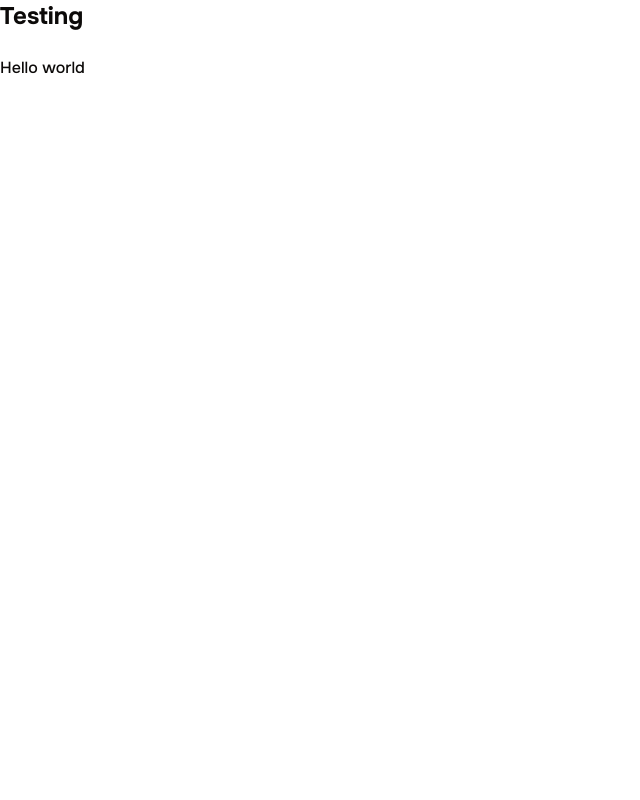
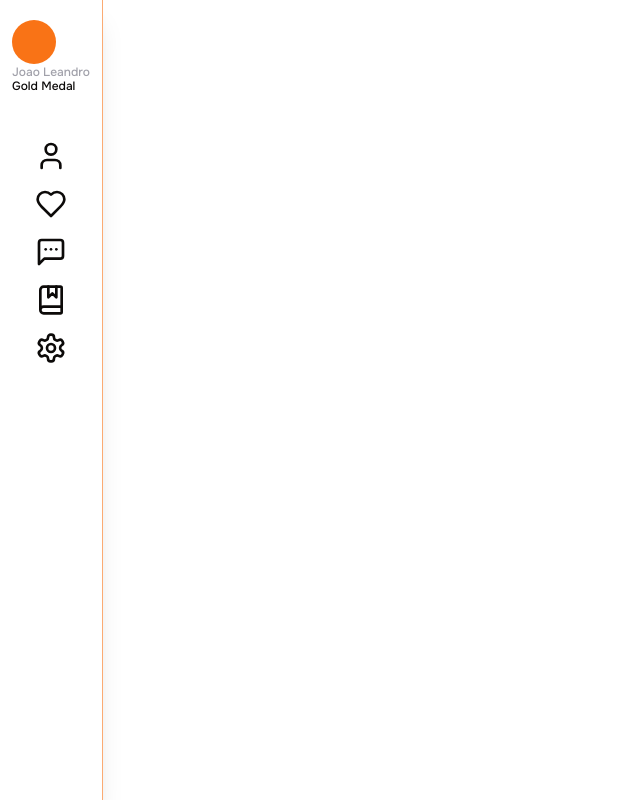
Before and after one commit to JoaoLeandroo/rede-social, a Next.js app: page / in a window 1280 px wide. Shown: the whole page, without its empty margins (0-640 px from the left). Built offline with nearby package versions, Linux system fonts and the light colour scheme.

Commit message:
feat: Componente menu usuario

```diff
--- a/src/app/layout.tsx
+++ b/src/app/layout.tsx
@@ -16,7 +16,9 @@ export default function RootLayout({
 }>) {
   return (
     <html lang="pt-BR">
-      <body className={font.className}>{children}</body>
+      <body className={font.className}>
+        {children}
+      </body>
     </html>
   );
 }
--- a/src/app/page.tsx
+++ b/src/app/page.tsx
@@ -1,10 +1,10 @@
+import MenuUser from "@/components/others/MenuUser";
 
 export default function Home() {
   return (
-    <div>
-      <h1 className="font-semibold text-2xl">Testing</h1>
-      <br />
-      <h2>Hello world</h2>
+    <div className="flex">
+      <MenuUser/>
+
     </div>
   );
 }
--- /dev/null
+++ b/src/components/others/MenuUser.tsx
@@ -0,0 +1,115 @@
+import Link from "next/link";
+import {
+    Tooltip,
+    TooltipContent,
+    TooltipProvider,
+    TooltipTrigger,
+  } from "@/components/ui/tooltip"
+
+import {
+  Settings,
+  User,
+  Heart,
+  BookMarked,
+  MessageSquareMore,
+} from "lucide-react";
+import OpenMenuMobile from "./OpenMenuMobile";
+
+const MenuUser = () => {
+  return (
+    <div className="w-full md:w-auto">
+      <nav className="md:hidden sticky top-0 flex w-full h-full border-b border-orange-500/60 p-2 justify-between">
+        <div className="flex items-end gap-x-2">
+          <span className="w-11 h-11 bg-orange-500 rounded-full p-2"></span>
+          <div>
+            <h2 className="text-zinc-400">Joao Leandro</h2>
+            <p className="text-xs leading-3">Gold Medal</p>
+          </div>
+        </div>
+
+        <OpenMenuMobile/>
+      </nav>
+
+      <aside className="hidden md:block min-h-screen border-r border-orange-500/60 shadow-xl">
+      <div className="flex flex-col items-start gap-x-2 p-3">
+          <span className="w-11 h-11 bg-orange-500 rounded-full p-2 mt-2"></span>
+          <div className="select-none">
+            <h2 className="text-zinc-400 text-xs">Joao Leandro</h2>
+            <p className="text-xs leading-3">Gold Medal</p>
+        </div>
+
+          <nav className="mt-12 w-full flex flex-col items-center gap-4">
+            <TooltipProvider>
+
+                <Tooltip>
+                <TooltipTrigger>
+                    <Link href={"#"}>
+                        <User className="w-8 h-8 hover:opacity-75 transition-all duration-200 hover:text-orange-500"/>
+                        <span className="sr-only">Perfil de usuario</span>
+                    </Link>
+                    <TooltipContent side="right">
+                        Perfil Usuario
+                    </TooltipContent>
+                </TooltipTrigger>
+                </Tooltip>
+
+                <Tooltip>
+                <TooltipTrigger>
+                    <Link href={"#"}>
+                        <Heart className="w-8 h-8 hover:opacity-75 transition-all duration-200 hover:text-orange-500"/>
+                        <span className="sr-only">Curtidas</span>
+                    </Link>
+                    <TooltipContent side="right">
+                        Curtidas
+                    </TooltipContent>
+                </TooltipTrigger>
+                </Tooltip>
+
+
+                <Tooltip>
+                <TooltipTrigger>
+                    <Link href={"#"}>
+                        <MessageSquareMore className="w-8 h-8 hover:opacity-75 transition-all duration-200 hover:text-orange-500"/>
+                        <span className="sr-only">Seus comentarios</span>
+                    </Link>
+                    <TooltipContent side="right">
+                        Comentarios
+                    </TooltipContent>
+                </TooltipTrigger>
+                </Tooltip>
+
+
+                <Tooltip>
+                <TooltipTrigger>
+                    <Link href={"#"}>
+                        <BookMarked className="w-8 h-8 hover:opacity-75 transition-all duration-200 hover:text-orange-500"/>
+                        <span className="sr-only">Seus favorito</span>
+                    </Link>
+                    <TooltipContent side="right">
+                        Favoritos
+                    </TooltipContent>
+                </TooltipTrigger>
+                </Tooltip>
+
+                <Tooltip>
+                <TooltipTrigger>
+                    <Link href={"#"}>
+                        <Settings className="w-8 h-8 hover:opacity-75 transition-all duration-200 hover:text-orange-500"/>
+                        <span className="sr-only">Configurações</span>
+                    </Link>
+                    <TooltipContent side="right">
+                        Configurações
+                    </TooltipContent>
+                </TooltipTrigger>
+                </Tooltip>
+
+
+            </TooltipProvider>
+          </nav>
+        </div>
+      </aside>
+    </div>
+  );
+};
+
+export default MenuUser;
--- /dev/null
+++ b/src/components/others/OpenMenuMobile.tsx
@@ -0,0 +1,96 @@
+import {
+  Menu,
+  Settings,
+  User,
+  Heart,
+  BookMarked,
+  MessageSquareMore,
+} from "lucide-react";
+import {
+  Sheet,
+  SheetClose,
+  SheetContent,
+  SheetDescription,
+  SheetTrigger,
+} from "@/components/ui/sheet";
+import Link from "next/link";
+
+const OpenMenuMobile = () => {
+  return (
+    <div className="h-full flex items-center justify-center">
+      <Sheet>
+        <SheetTrigger>
+          <Menu className="w-8 h-8 cursor-pointer hover:opacity-75 transition-all duration-200" />
+          <span className="sr-only">Abrir Menu</span>
+        </SheetTrigger>
+        <SheetContent>
+          <SheetDescription>
+            <nav className="flex mt-12 w-full flex-col gap-y-3">
+              <Link
+                href={"#"}
+                className="w-full h-11 bg-orange-500 rounded-xl text-white hover:bg-orange-500/90"
+              >
+                <SheetClose className="w-full h-full flex items-center  gap-4">
+                    <div className="w-[30%] flex justify-end">
+                        <User className="w-6 h-6"/>
+                    </div>
+                  <span className="font-medium text-lg">Perfil</span>
+                </SheetClose>
+              </Link>
+
+              <Link
+                href={"#"}
+                className="w-full h-11 bg-orange-500 rounded-xl text-white hover:bg-orange-500/90"
+              >
+                <SheetClose className="w-full h-full flex items-center  gap-4 ">
+                <div className="w-[30%] flex justify-end">
+                        <Heart className="w-6 h-6"/>
+                    </div>
+                    <span className="font-medium text-lg">Curtidas</span>
+                </SheetClose>
+              </Link>
+
+              <Link
+                href={"#"}
+                className="w-full h-11 bg-orange-500 rounded-xl text-white hover:bg-orange-500/90"
+              >
+                <SheetClose className="w-full h-full flex items-center  gap-4 ">
+                <div className="w-[30%] flex justify-end">
+                        <BookMarked className="w-6 h-6"/>
+                    </div>
+                    <span className="font-medium text-lg">Favoritos</span>
+                </SheetClose>
+              </Link>
+
+              <Link
+                href={"#"}
+                className="w-full h-11 bg-orange-500 rounded-xl text-white hover:bg-orange-500/90"
+              >
+                <SheetClose className="w-full h-full flex items-center  gap-4 ">
+                <div className="w-[30%] flex justify-end">
+                        <MessageSquareMore className="w-6 h-6"/>
+                    </div>
+                    <span className="font-medium text-lg">Comentarios</span>
+                </SheetClose>
+              </Link>
+
+              <Link
+                href={"#"}
+                className="w-full h-11 bg-orange-500 rounded-xl text-white hover:bg-orange-500/90"
+              >
+                <SheetClose className="w-full h-full flex items-center gap-4 ">
+                <div className="w-[30%] flex justify-end">
+                        <Settings className="w-6 h-6"/>
+                    </div>
+                    <span className="font-medium text-lg">Configurações</span>
+                </SheetClose>
+              </Link>
+            </nav>
+          </SheetDescription>
+        </SheetContent>
+      </Sheet>
+    </div>
+  );
+};
+
+export default OpenMenuMobile;
```
